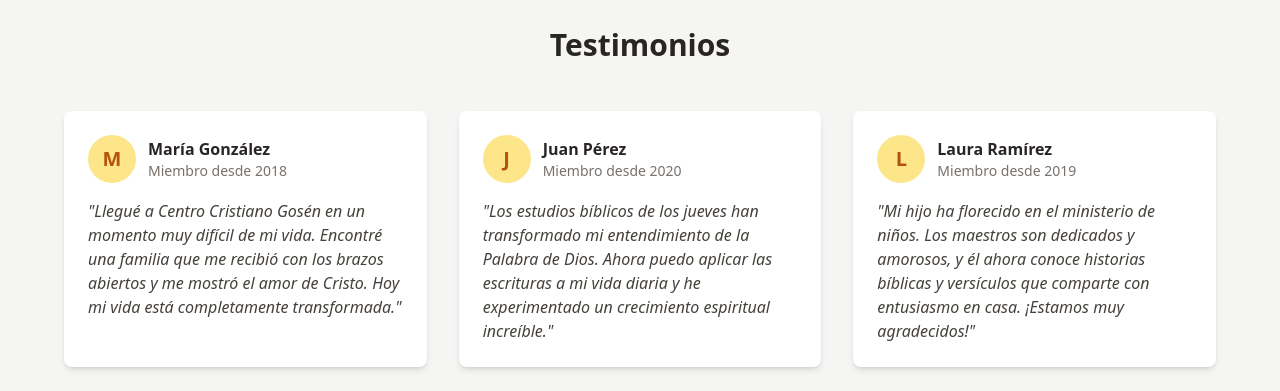
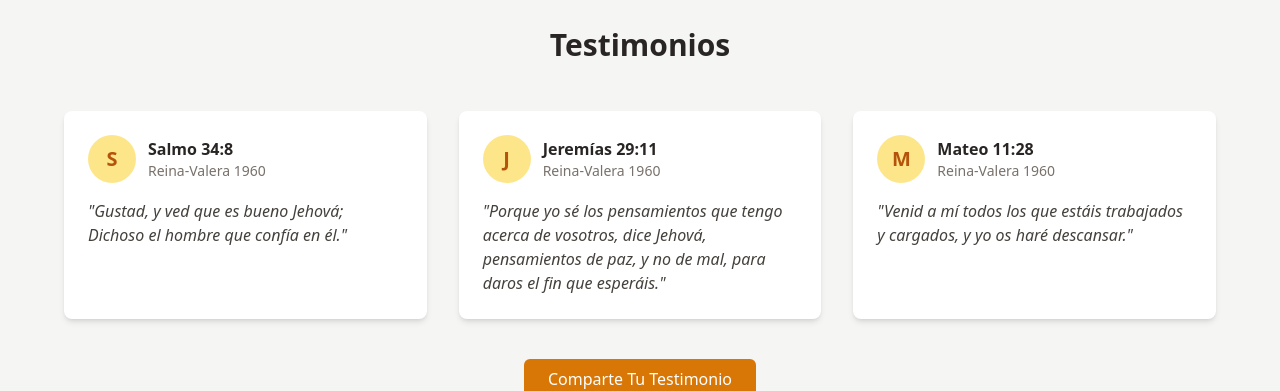
Before and after one commit to milojarow/centro-cristiano-gosen, a React (Vite) app: page / in a window 1280 px wide. Shown: the part 3860-4251 px from the top of the page. Built offline with nearby package versions, Linux system fonts and the light colour scheme.

Commit message:
Testimonios: reemplaza placeholders por 3 versículos RVR1960 y añade comentario de solo-desarrollador. CTA 'Comparte Tu Testimonio' ahora enlaza a #contacto con scroll suave, focus en el textarea y efecto de pulsación (field-nudge).

```diff
--- a/src/components/Testimonies.tsx
+++ b/src/components/Testimonies.tsx
@@ -1,4 +1,7 @@
 import React from 'react';
+/*
+  DEV NOTE: Estos versículos (RVR1960) son placeholders temporales para evitar falsos testimonios en producción. Planeamos reemplazarlos con testimonios reales de hermanos de la congregación en cuanto los recopilemos.
+*/
 export function Testimonies() {
   return <section id="testimonios" className="py-16 bg-stone-100">
       <div className="container mx-auto px-4">
@@ -9,18 +12,15 @@ export function Testimonies() {
           <div className="bg-white p-6 rounded-lg shadow-md">
             <div className="flex items-center mb-4">
               <div className="w-12 h-12 bg-amber-200 rounded-full flex items-center justify-center text-amber-700 font-bold text-xl mr-3">
-                M
+                S
               </div>
               <div>
-                <h3 className="font-semibold text-stone-800">María González</h3>
-                <p className="text-sm text-stone-500">Miembro desde 2018</p>
+                <h3 className="font-semibold text-stone-800">Salmo 34:8</h3>
+                <p className="text-sm text-stone-500">Reina-Valera 1960</p>
               </div>
             </div>
             <p className="text-stone-700 italic">
-              "Llegué a Centro Cristiano Gosén en un momento muy difícil de mi
-              vida. Encontré una familia que me recibió con los brazos abiertos
-              y me mostró el amor de Cristo. Hoy mi vida está completamente
-              transformada."
+              "Gustad, y ved que es bueno Jehová; Dichoso el hombre que confía en él."
             </p>
           </div>
           <div className="bg-white p-6 rounded-lg shadow-md">
@@ -29,37 +29,31 @@ export function Testimonies() {
                 J
               </div>
               <div>
-                <h3 className="font-semibold text-stone-800">Juan Pérez</h3>
-                <p className="text-sm text-stone-500">Miembro desde 2020</p>
+                <h3 className="font-semibold text-stone-800">Jeremías 29:11</h3>
+                <p className="text-sm text-stone-500">Reina-Valera 1960</p>
               </div>
             </div>
             <p className="text-stone-700 italic">
-              "Los estudios bíblicos de los jueves han transformado mi
-              entendimiento de la Palabra de Dios. Ahora puedo aplicar las
-              escrituras a mi vida diaria y he experimentado un crecimiento
-              espiritual increíble."
+              "Porque yo sé los pensamientos que tengo acerca de vosotros, dice Jehová, pensamientos de paz, y no de mal, para daros el fin que esperáis."
             </p>
           </div>
           <div className="bg-white p-6 rounded-lg shadow-md">
             <div className="flex items-center mb-4">
               <div className="w-12 h-12 bg-amber-200 rounded-full flex items-center justify-center text-amber-700 font-bold text-xl mr-3">
-                L
+                M
               </div>
               <div>
-                <h3 className="font-semibold text-stone-800">Laura Ramírez</h3>
-                <p className="text-sm text-stone-500">Miembro desde 2019</p>
+                <h3 className="font-semibold text-stone-800">Mateo 11:28</h3>
+                <p className="text-sm text-stone-500">Reina-Valera 1960</p>
               </div>
             </div>
             <p className="text-stone-700 italic">
-              "Mi hijo ha florecido en el ministerio de niños. Los maestros son
-              dedicados y amorosos, y él ahora conoce historias bíblicas y
-              versículos que comparte con entusiasmo en casa. ¡Estamos muy
-              agradecidos!"
+              "Venid a mí todos los que estáis trabajados y cargados, y yo os haré descansar."
             </p>
           </div>
         </div>
         <div className="text-center mt-10">
-          <a href="#compartir" className="inline-block bg-amber-600 hover:bg-amber-700 text-white px-6 py-2 rounded-md font-medium transition-colors">
+          <a href="#contacto" onClick={(e) => { e.preventDefault(); const section = document.getElementById('contacto'); section?.scrollIntoView({ behavior: 'smooth', block: 'start' }); setTimeout(() => { const message = document.getElementById('message') as HTMLElement | null; if (message) { try { (message as any).focus?.(); } catch {} message.classList.remove('field-nudge'); void (message as any).offsetWidth; message.classList.add('field-nudge'); } }, 400); }} className="inline-block bg-amber-600 hover:bg-amber-700 text-white px-6 py-2 rounded-md font-medium transition-colors">
             Comparte Tu Testimonio
           </a>
         </div>
```
